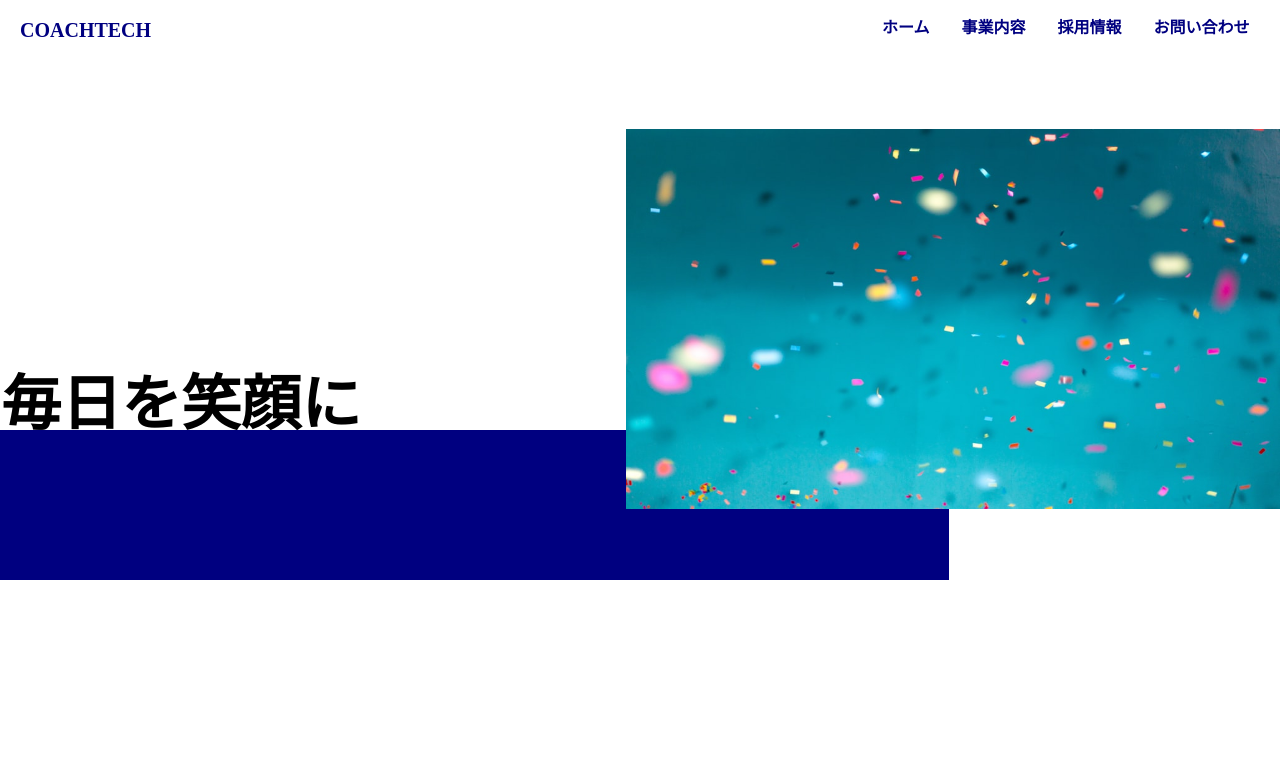
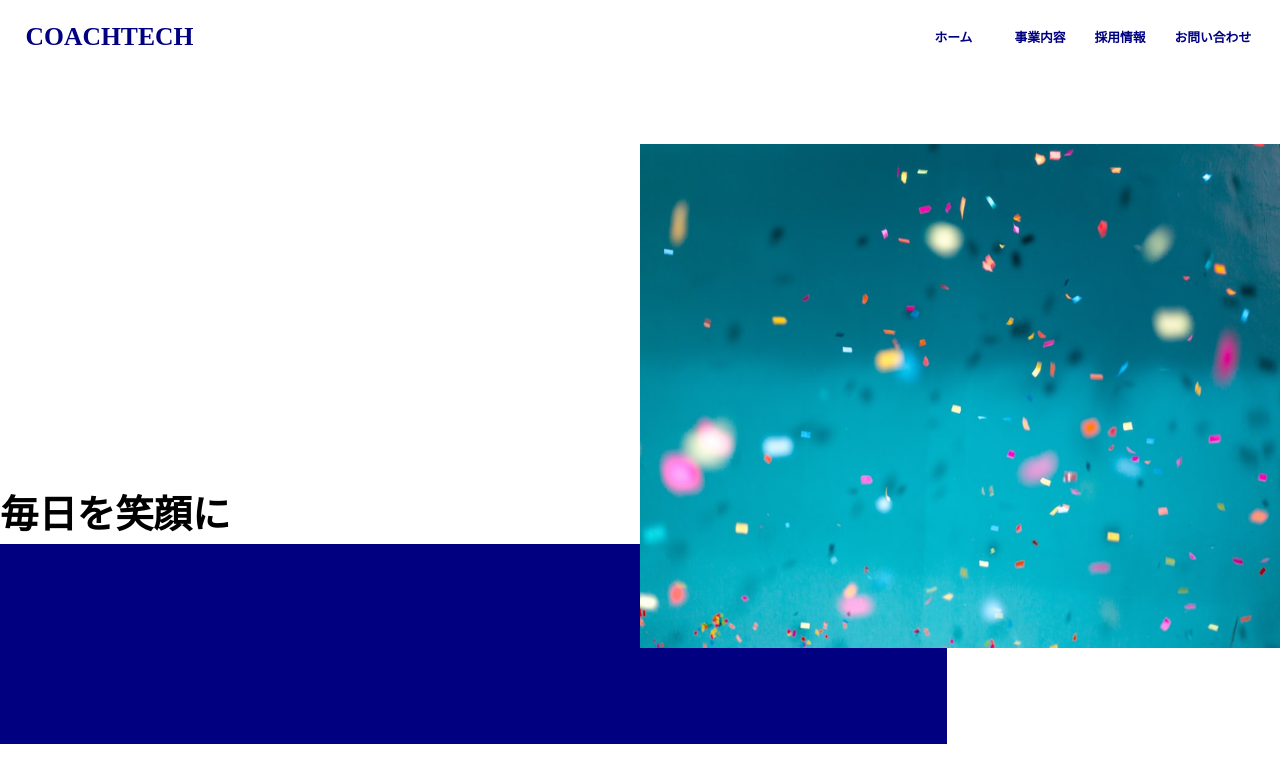
Before and after one commit to arimayushi/20230516_matsumoto_css, a plain HTML site: page index.html in a window 1280 px wide. Drawn offline with Linux system fonts and the light colour scheme.

Commit message:
cssの演習問題の課題を再度、対応、修正したので、確認をお願いします。

```diff
--- a/css/style.css
+++ b/css/style.css
@@ -1,54 +1,107 @@
-span {
+@media screen and (max-width:767px) {}
+@media screen and (min-width:768px) and (max-width:991px) {}
+@media screen and (min-width:992px) {}
+
+html {
+  width: 100vw;
+  height: 100vh;
+}
+
+.body {
+  display: flex;
+  box-sizing: border-box;
+  position: relative;
+  width: 100vw;
+  height: 100vh;
+  margin: 0;
+  padding: 0;
+}
+
+header {
+  width: 100vw;
+  height: 20vh;
+}
+
+nav {
+  display: flex;
+  justify-content: flex-start;
+  align-items: flex-start;
   color: navy;
+  width: 100vw;
+  height: 20vh;
 }
 
 h2 {
-  font-size: 20px;
-  position: relative;
-  margin-left: 1em;
-  top: 20px;
-}
-
-h2::after {
-  content: "毎日を笑顔に";
-  font-size: 60px;
-  color: black;
+  width: 50vw;
+  justify-content: flex-start;
+  font-size: 2vw;
   position: absolute;
-  top: 355px;
-  left: -19px;
-}
-
-nav {
-  width: 500px;
+  margin-left: 2vw;
+  margin-top: 3vh;
 }
 
 ul {
   display: flex;
+  position: absolute;
+  justify-content: flex-end;
+  align-items: flex-start;
+  width: 25vw;
+  flex-wrap: no-wrap;
+  white-space: no-wrap;
+  font-size: 1vw;
   font-weight: bold;
-  position: absolute;
-  top: 20px;
-  left: 850px;
+  margin: 4vh 0 0 73vw;
+  padding: 0vh 0vw 0vh 0vw;
 }
 
 li {
+  width: 50vw;
   list-style: none;
-  margin-left: 2em;
+  margin: 0vh 0vw 0vh 0vw;
+  padding: 0vh 0vw 0vh 0vw;
 }
 
-.blue-box {
-  width: 950px;
-  height: 150px;
-  background-color: navy;
-  left: -1px;
+.main {
+  display: flex;
+  position: relative;
+  width: 100vw;
+  height: 80vh;
 }
 
-.relative {
-  position: relative;
-  top: 410px;
+.firstview {
+  display: flex;
+  position: absolute;
+  justify-content: flex-end;
+  align-items: flex-start;
+  width: 50vw;
+  height: 63vh;
+  margin: 0;
+  padding: 0;
+  top: 18vh;
+  left: 50vw;
+  Z-index: 10;
 }
 
-.absolute__img {
+h1 {
+  display: flex;
+  font-size: 3vw;
+  font-weight: bold;
   position: absolute;
-  top: 129px;
-  left: 626px;
+  justify-content: center;
+  align-items: center;
+  top: 62vh;
 }
+
+.navy-box {
+  display: flex;
+  box-sizing: border-box;
+  justify-content: flex-start;
+  align-items: flex-end;
+  position: relative;
+  width: 74vw;
+  height: 25vh;
+  margin: 48vh 0 0 0;
+  padding: 0;
+  background-color: navy;
+  Z-index: 0;
+}
--- a/index.html
+++ b/index.html
@@ -12,22 +12,20 @@
 
 <body>
   <header>
-    <span>
-      <nav>
-        <h2>COACHTECH</h2>
+    <nav>
+      <h2>COACHTECH</h2>
         <ul>
-          <li class="list 1">ホーム</li>
-          <li class="list 2">事業内容</li>
-          <li class="list 3">採用情報</li>
-          <li class="list 4">お問い合わせ</li>
+          <li>ホーム</li>
+          <li>事業内容</li>
+          <li>採用情報</li>
+          <li>お問い合わせ</li>
         </ul>
-      </nav>
-    </span>
+    </nav>
   </header>
   <main>
-    <div class="relative blue-box"></div>
-    <img class="absolute__img" src="img/firstview.jpeg" width="654px" height="380px">
-    </div>
+    <img class="firstview" src="img/firstview.jpeg" width="50vw" height="auto">
+    <h1>毎日を笑顔に</h1>
+    <div class="navy-box"></div>
   </main>
 </body>
 
```
